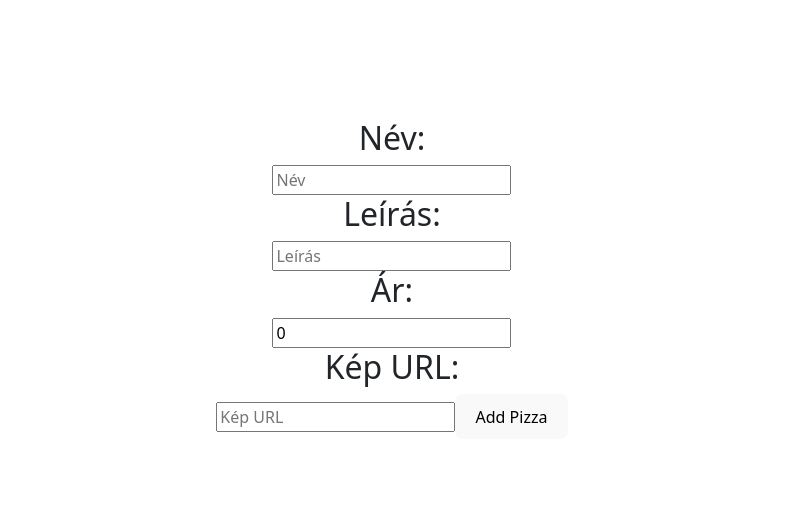
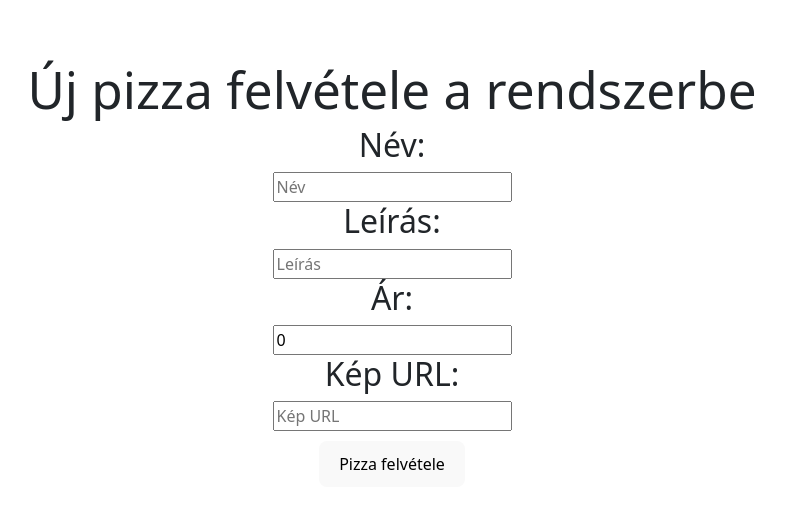
Before and after one commit to Fabbernat/koromrichard-cr-pizza-reactvitedocker-app, a React (Vite) app in the folder korom-pizza-app/: page /new-pizza in a window 1280 px wide. Shown: the part 121-630 px from the top of the page, without its empty margins (248-1033 px from the left). Built offline with nearby package versions, Linux system fonts and the light colour scheme.

Commit message:
significantly

```diff
--- a/korom-pizza-app/src/pages/NewPizza.tsx
+++ b/korom-pizza-app/src/pages/NewPizza.tsx
@@ -25,6 +25,8 @@ export const NewPizza = () => {
 
     return (
     <>
+    <div><h1>Új pizza felvétele a rendszerbe</h1></div>
+    <form>
         <h2>Név:</h2>
         <input type="text" placeholder="Név" value={nev} onChange={(e) => setNev(e.target.value)} />
         <h2>Leírás:</h2>
@@ -33,7 +35,10 @@ export const NewPizza = () => {
         <input type="number" placeholder="Ár" value={ar} onChange={(e) => setAr(Number(e.target.value))} />
         <h2>Kép URL:</h2>
         <input type="text" placeholder="Kép URL" value={imageUrl} onChange={(e) => setImageUrl(e.target.value)} />
-    <button onClick={onSubmit}>Add Pizza</button>
+        <div>
+            <button style={{ margin: '10px' }} onClick={onSubmit}>Pizza felvétele</button>
+        </div>
+    </form>
     </>
     )
 }
```
Lines whose indentation alone changed are shown as unchanged.
